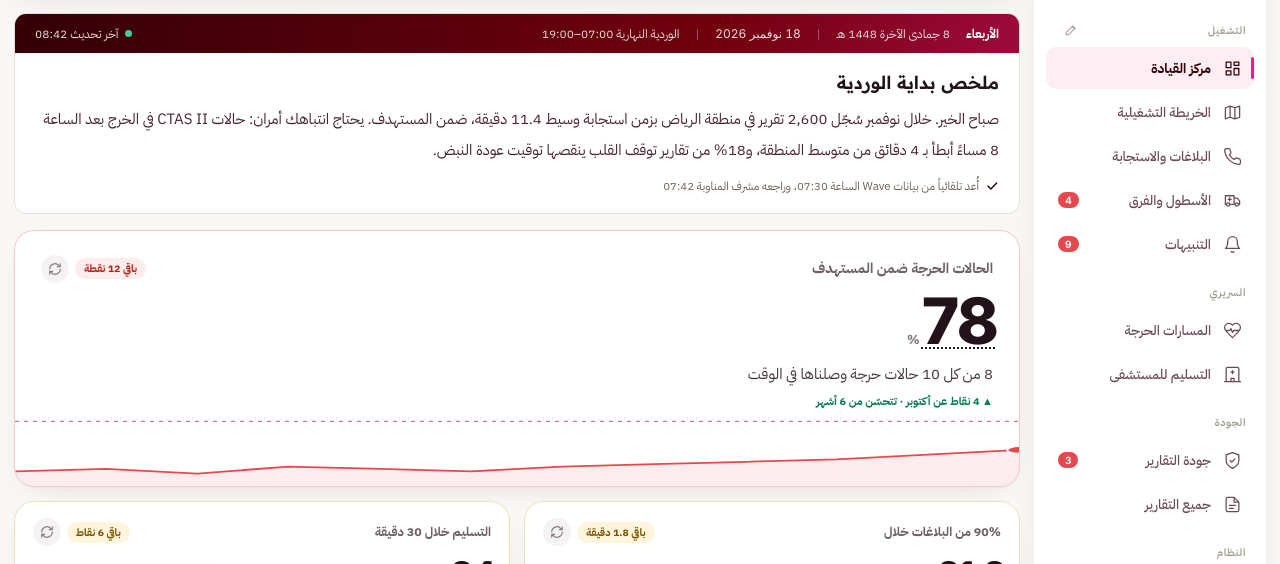
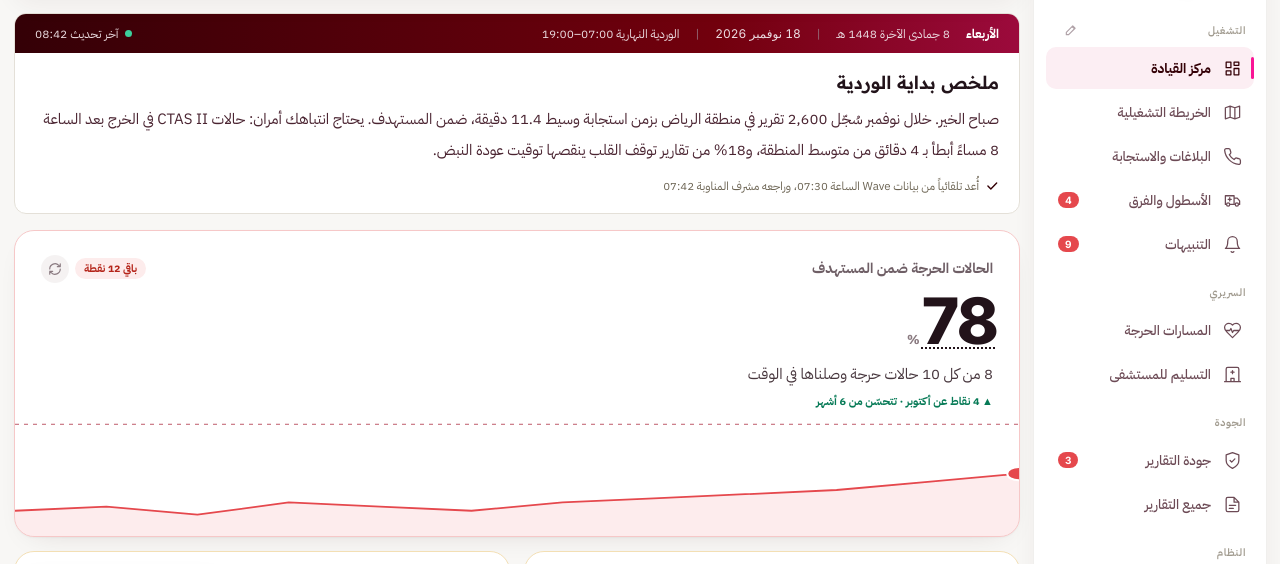
Before and after one commit to Maaaz123/Maaaz123.github.io, a plain HTML site: page ems/index.html in a window 1280 px wide. Shown: the part 81-645 px from the top of the page. Drawn offline with Linux system fonts and the light colour scheme; animation ran at ten frames a second.

Commit message:
EMS mockup: taller hero sparkline
Co-Authored-By: Claude Opus 5.5 <noreply@anthropic.com>
Claude-Session: https://claude.ai/code/session_01E7V7Y1wXXpU3WsjZ4pM9cH

```diff
--- a/ems/index.html
+++ b/ems/index.html
@@ -366,7 +366,7 @@ nav:hover .ng-edit,.ng-edit:focus-visible,.ng-edit[data-on=true],.ng-edit:has(i)
 .kc[data-tone=warn] .kc-f{border-color:#f3dfb4;--sl:#c58a1a;--sa:rgba(197,138,26,.10);--st:#7a5300}
 .kc[data-tone=calm] .kc-f{--sl:#a3959a;--sa:rgba(52,0,6,.035);--st:#8a7a80}
 .kc-sp{position:absolute;left:0;right:0;bottom:0;width:100%;height:var(--sh,58px);pointer-events:none;animation:kcRev 1.5s .25s cubic-bezier(.4,0,.2,1) backwards}
-.kc{--sh:58px}.kc[data-size=m]{--sh:70px}.kc[data-size=xl]{--sh:110px}.kc-f{padding-bottom:calc(var(--sh) * .62 + 8px)!important}
+.kc{--sh:58px}.kc[data-size=m]{--sh:70px}.kc[data-size=xl]{--sh:190px}.kc-f{padding-bottom:calc(var(--sh) * .62 + 8px)!important}
 @keyframes kcRev{from{clip-path:inset(0 100% 0 0)}to{clip-path:inset(0 0 0 0)}}
 .kc-sp .a{fill:var(--sa)}.kc-sp .l{fill:none;stroke:var(--sl);stroke-width:1.8;vector-effect:non-scaling-stroke;stroke-linejoin:round}
 .kc-sp .t{stroke:var(--st);stroke-width:1;stroke-dasharray:4 5;vector-effect:non-scaling-stroke;opacity:.7}.kc-sp .d{fill:var(--sl);stroke:#fff;stroke-width:2;vector-effect:non-scaling-stroke}
```
